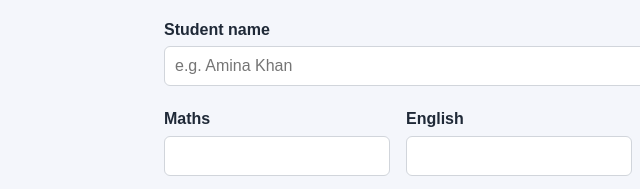
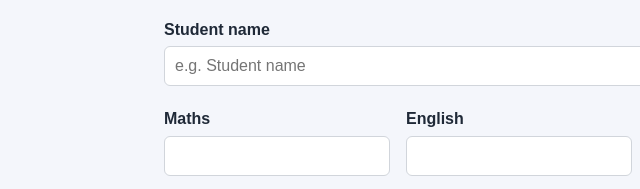
Before and after one commit to SaheedAkande/school-system, a plain HTML site: page calculator.html in a window 1280 px wide. Shown: the part 147-336 px from the top of the page, 0-640 px from the left. Drawn offline with Linux system fonts and the light colour scheme.

Commit message:
Update student name placeholder

```diff
--- a/calculator.html
+++ b/calculator.html
@@ -23,7 +23,7 @@
     <div class="form-grid">
       <div class="field">
         <label for="student-name">Student name</label>
-        <input type="text" id="student-name" placeholder="e.g. Amina Khan">
+        <input type="text" id="student-name" placeholder="e.g. Student name">
       </div>
     </div>
 
```
